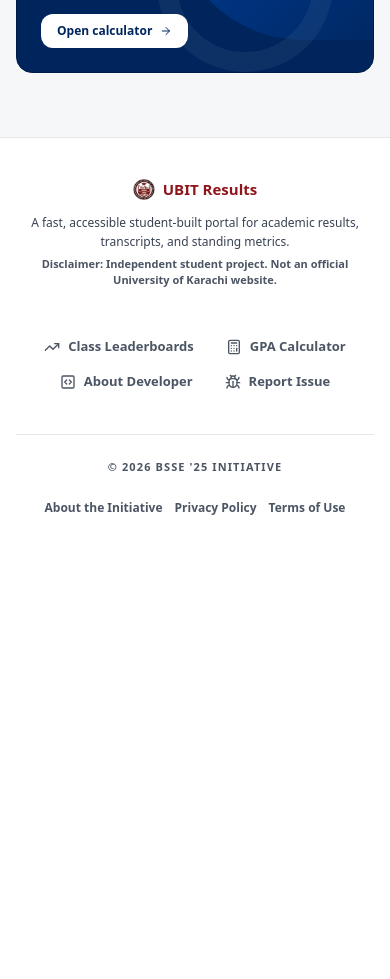
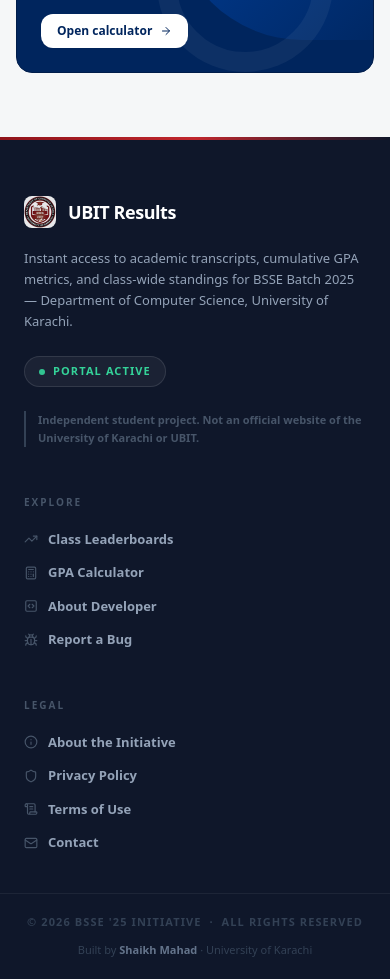
Before and after one commit to codewithmahad/ubit-semester-result-dashboard, a Next.js app: page / in a window 390 px wide. Shown: the part 840-1819 px from the top of the page. Before the commit the page ends 1401 px from the top, so only its background shows below. Built offline with nearby package versions, Linux system fonts and the light colour scheme.

Commit message:
feat: add responsive site footer component with navigation and legal links

```diff
--- a/src/components/footer.tsx
+++ b/src/components/footer.tsx
@@ -1,75 +1,150 @@
 import Link from "next/link";
 import Image from "next/image";
-import { Bug, Calculator, CodeSquare, TrendingUp } from "lucide-react";
+import { Bug, Calculator, TrendingUp, CodeSquare, BookOpen, FileText, Info, Shield, ScrollText, Mail } from "lucide-react";
+
+const EXPLORE_LINKS = [
+  { href: "/leaderboards", label: "Class Leaderboards",    icon: TrendingUp },
+  { href: "/calculator",   label: "GPA Calculator",        icon: Calculator },
+  { href: "/developer",    label: "About Developer",       icon: CodeSquare },
+];
+
+const LEGAL_LINKS = [
+  { href: "/about",   label: "About the Initiative", icon: Info },
+  { href: "/privacy", label: "Privacy Policy",        icon: Shield },
+  { href: "/terms",   label: "Terms of Use",          icon: ScrollText },
+];
 
 export function Footer() {
   return (
-    <footer className="w-full bg-white border-t border-gray-200 py-10 px-4 sm:px-6 md:px-8 mt-auto no-print">
-      <div className="max-w-[1800px] mx-auto flex flex-col lg:flex-row items-center lg:items-end justify-between gap-8 lg:gap-6">
+    <footer className="w-full bg-[#0F172A] no-print" aria-label="Site footer">
 
-        {/* Left Side: Branding & Details */}
-        <div className="text-center lg:text-left flex flex-col items-center lg:items-start max-w-xl">
-          <div className="flex items-center gap-2 mb-3">
-            <Image src="/ubit-logo.jpg" alt="UBIT" width={22} height={22} className="object-contain" />
-            <h4 className="font-bold text-[#8F141B] text-[15px]">UBIT Results</h4>
+      {/* ── Crimson accent rule ──────────────────────────────── */}
+      <div className="h-[3px] w-full bg-gradient-to-r from-[#8F141B] via-[#c0272d] to-transparent" />
+
+      {/* ── Main footer body ─────────────────────────────────── */}
+      <div className="max-w-[1200px] mx-auto px-6 md:px-10 pt-14 pb-10">
+        <div className="grid grid-cols-1 md:grid-cols-[1fr_auto_auto] gap-12 md:gap-20">
+
+          {/* ─ Brand column ─────────────────────────────────── */}
+          <div className="max-w-sm">
+            {/* Logo + name */}
+            <div className="flex items-center gap-3 mb-5">
+              <Image
+                src="/ubit-logo.jpg"
+                alt="UBIT"
+                width={32}
+                height={32}
+                className="object-contain rounded-sm opacity-90"
+              />
+              <span className="text-[18px] font-black text-white tracking-tight leading-none">
+                UBIT Results
+              </span>
             </div>
 
-          <p className="text-[12px] font-medium text-gray-700 leading-relaxed overflow-wrap-normal">
-            A fast, accessible student-built portal for academic results, transcripts, and standing metrics.
+            {/* Tagline */}
+            <p className="text-[13px] text-slate-400 font-medium leading-relaxed mb-6">
+              Instant access to academic transcripts, cumulative GPA metrics,
+              and class-wide standings for BSSE Batch 2025 — Department of Computer Science,
+              University of Karachi.
             </p>
-          <p className="text-[11px] font-semibold text-gray-600 mt-1 mb-4">
-            Disclaimer: Independent student project. Not an official University of Karachi website.
+
+            {/* Status badge */}
+            <div className="inline-flex items-center gap-2 bg-white/5 border border-white/10 rounded-full px-3.5 py-1.5 mb-6">
+              <span className="w-1.5 h-1.5 rounded-full bg-emerald-400 animate-pulse shrink-0" />
+              <span className="text-[11px] font-bold text-emerald-400 uppercase tracking-widest">
+                Portal Active
+              </span>
+            </div>
+
+            {/* Disclaimer */}
+            <p className="text-[11px] text-slate-600 font-semibold leading-relaxed border-l-2 border-slate-700 pl-3">
+              Independent student project. Not an official website of the
+              University of Karachi or UBIT.
             </p>
           </div>
 
-        {/* Right Side: Links */}
-        <div className="flex flex-wrap items-center justify-center lg:justify-end gap-x-8 gap-y-4 mb-0.5">
+          {/* ─ Explore column ───────────────────────────────── */}
+          <div>
+            <p className="text-[10px] font-black uppercase tracking-[0.2em] text-slate-600 mb-5">
+              Explore
+            </p>
+            <ul className="space-y-3.5">
+              {EXPLORE_LINKS.map(({ href, label, icon: Icon }) => (
+                <li key={href}>
                   <Link
-            href="/leaderboards"
-            className="flex items-center gap-2 text-[13px] font-semibold text-gray-600 hover:text-[#0056D2] transition-colors"
+                    href={href}
+                    className="group flex items-center gap-2.5 text-[13px] font-semibold text-slate-400 hover:text-white transition-colors"
                   >
-            <TrendingUp className="w-4 h-4" />
-            Class Leaderboards
+                    <Icon className="w-3.5 h-3.5 text-slate-600 group-hover:text-[#8F141B] transition-colors shrink-0" />
+                    {label}
                   </Link>
-          <Link
-            href="/calculator"
-            className="flex items-center gap-2 text-[13px] font-semibold text-gray-600 hover:text-[#0056D2] transition-colors"
-          >
-            <Calculator className="w-4 h-4" />
-            GPA Calculator
-          </Link>
-
-          <Link
-            href="/developer"
-            className="flex items-center gap-2 text-[13px] font-semibold text-gray-600 hover:text-[#0056D2] transition-colors"
-          >
-            <CodeSquare className="w-4 h-4" />
-            About Developer
-          </Link>
-
+                </li>
+              ))}
+              <li>
                 <a
                   href="mailto:codewithmahad@gmail.com?subject=UBIT%20Portal%20Bug%20Report"
-            className="flex items-center gap-2 text-[13px] font-semibold text-gray-600 hover:text-[#0056D2] transition-colors"
+                  className="group flex items-center gap-2.5 text-[13px] font-semibold text-slate-400 hover:text-white transition-colors"
                 >
-            <Bug className="w-4 h-4" />
-            Report Issue
+                  <Bug className="w-3.5 h-3.5 text-slate-600 group-hover:text-[#8F141B] transition-colors shrink-0" />
+                  Report a Bug
                 </a>
+              </li>
+            </ul>
+          </div>
+
+          {/* ─ Legal column ─────────────────────────────────── */}
+          <div>
+            <p className="text-[10px] font-black uppercase tracking-[0.2em] text-slate-600 mb-5">
+              Legal
+            </p>
+            <ul className="space-y-3.5">
+              {LEGAL_LINKS.map(({ href, label, icon: Icon }) => (
+                <li key={href}>
+                  <Link
+                    href={href}
+                    className="group flex items-center gap-2.5 text-[13px] font-semibold text-slate-400 hover:text-white transition-colors"
+                  >
+                    <Icon className="w-3.5 h-3.5 text-slate-600 group-hover:text-[#8F141B] transition-colors shrink-0" />
+                    {label}
+                  </Link>
+                </li>
+              ))}
+              <li>
+                <a
+                  href="mailto:codewithmahad@gmail.com"
+                  className="group flex items-center gap-2.5 text-[13px] font-semibold text-slate-400 hover:text-white transition-colors"
+                >
+                  <Mail className="w-3.5 h-3.5 text-slate-600 group-hover:text-[#8F141B] transition-colors shrink-0" />
+                  Contact
+                </a>
+              </li>
+            </ul>
+          </div>
+
         </div>
       </div>
 
-      {/* Bottom Legal Utilities Bar */}
-      <div className="max-w-[1800px] mx-auto mt-10 pt-6 border-t border-gray-200 flex flex-col md:flex-row items-center justify-between gap-5 md:gap-0">
-        <p className="text-[11px] font-bold text-gray-600 uppercase tracking-widest text-center md:text-left">
-          &copy; {new Date().getFullYear()} BSSE &#39;25 Initiative
+      {/* ── Bottom bar ───────────────────────────────────────── */}
+      <div className="border-t border-white/[0.06]">
+        <div className="max-w-[1200px] mx-auto px-6 md:px-10 py-5 flex flex-col sm:flex-row items-center justify-between gap-3">
+          <p className="text-[11px] font-bold text-slate-700 uppercase tracking-widest text-center sm:text-left">
+            &copy; {new Date().getFullYear()} BSSE &apos;25 Initiative &nbsp;·&nbsp; All rights reserved
           </p>
-        <div className="flex flex-wrap items-center justify-center gap-3 sm:gap-4 text-[12px] font-bold text-gray-600">
-          <Link href="/about" className="hover:text-[#0056D2] transition-colors py-1">About the Initiative</Link>
-          <span className="text-gray-300 hidden sm:inline-block md:hidden lg:inline-block">/</span>
-          <Link href="/privacy" className="hover:text-[#0056D2] transition-colors py-1">Privacy Policy</Link>
-          <span className="text-gray-300 hidden sm:inline-block md:hidden lg:inline-block">/</span>
-          <Link href="/terms" className="hover:text-[#0056D2] transition-colors py-1">Terms of Use</Link>
+          <p className="text-[11px] font-medium text-slate-700 text-center sm:text-right">
+            Built by{" "}
+            <a
+              href="https://shaikhmahad.vercel.app/"
+              target="_blank"
+              rel="noopener noreferrer"
+              className="font-bold text-slate-500 hover:text-white transition-colors"
+            >
+              Shaikh Mahad
+            </a>
+            {" "}· University of Karachi
+          </p>
         </div>
       </div>
+
     </footer>
   );
 }
```
Lines whose indentation alone changed are shown as unchanged.
